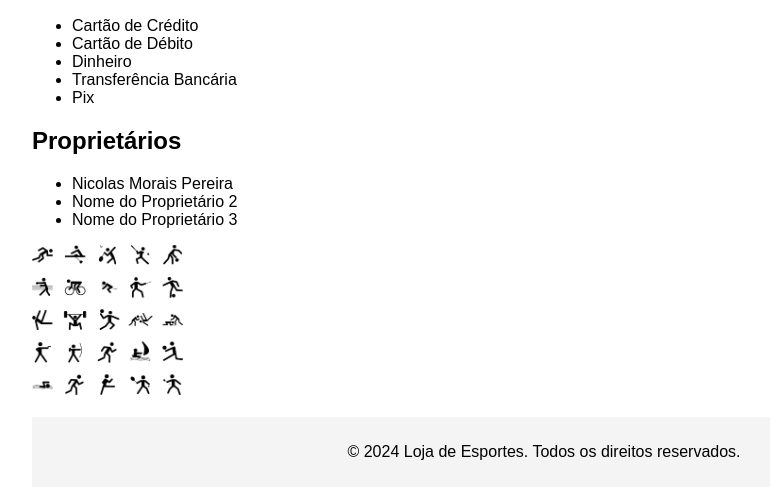
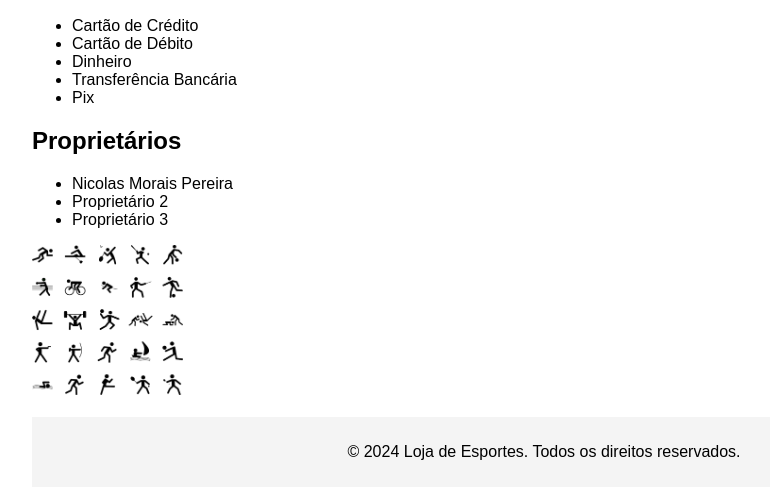
Before and after one commit to NicolasMp3/Atvd_6, a plain HTML site: page index.html in a window 1280 px wide. Shown: the part 1188-1675 px from the top of the page, without its empty margins (96-866 px from the left). Drawn offline with Linux system fonts and the light colour scheme.

Commit message:
modificacoes

```diff
--- a/index.html
+++ b/index.html
@@ -107,8 +107,8 @@
               <h2>Proprietários</h2>
               <ul>
                   <li>Nicolas Morais Pereira</li>
-                  <li>Nome do Proprietário 2</li>
-                  <li>Nome do Proprietário 3</li>
+                  <li>Proprietário 2</li>
+                  <li>Proprietário 3</li>
               </ul>
           </section>
           <img src="../../imgs/pictograms-159824_640.webp" height="150" >
```
Also changed, not shown: esporte/basquete/index.html (+1 -1 lines), imgs/BolaBask.webp (added).
